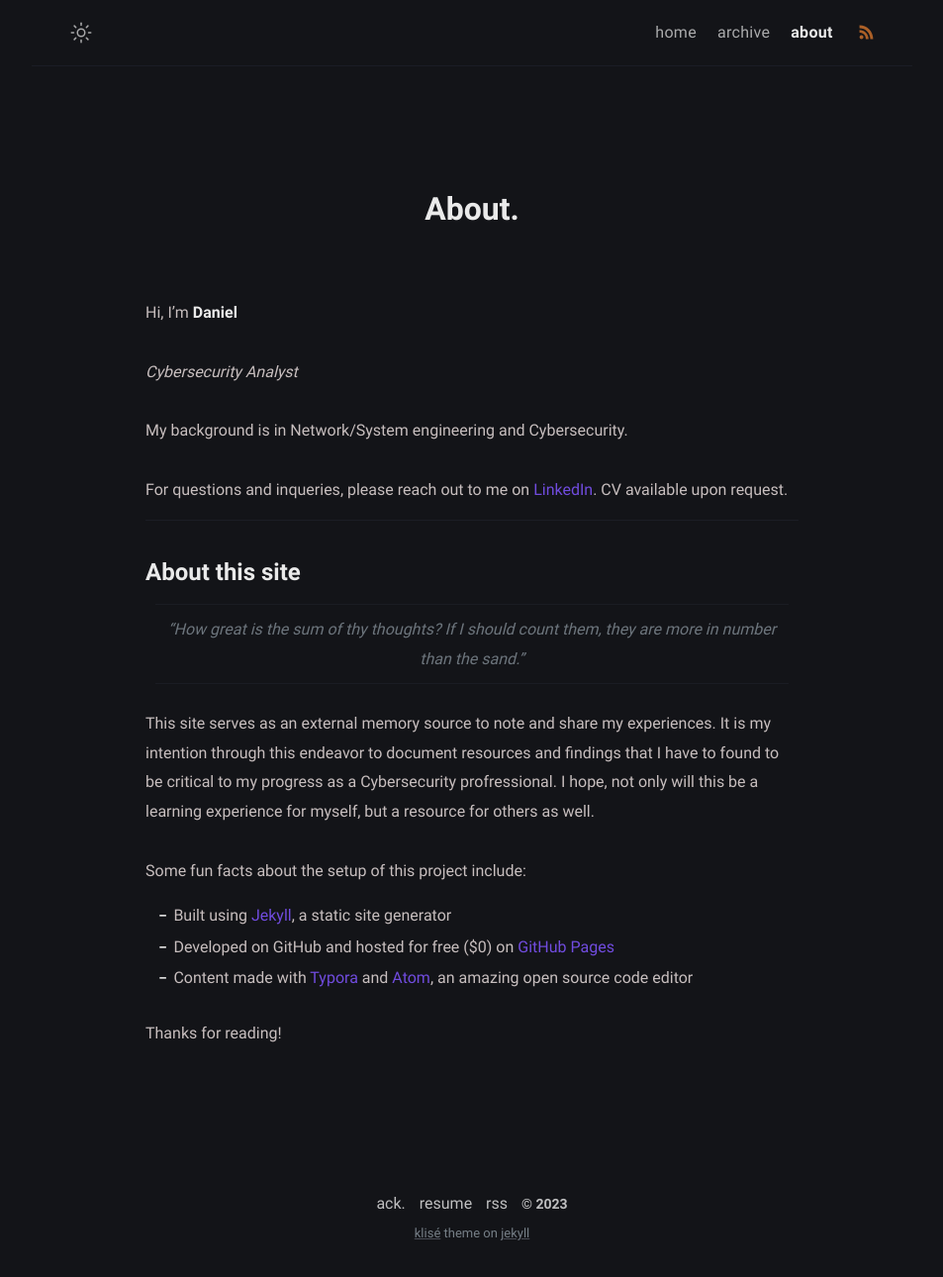
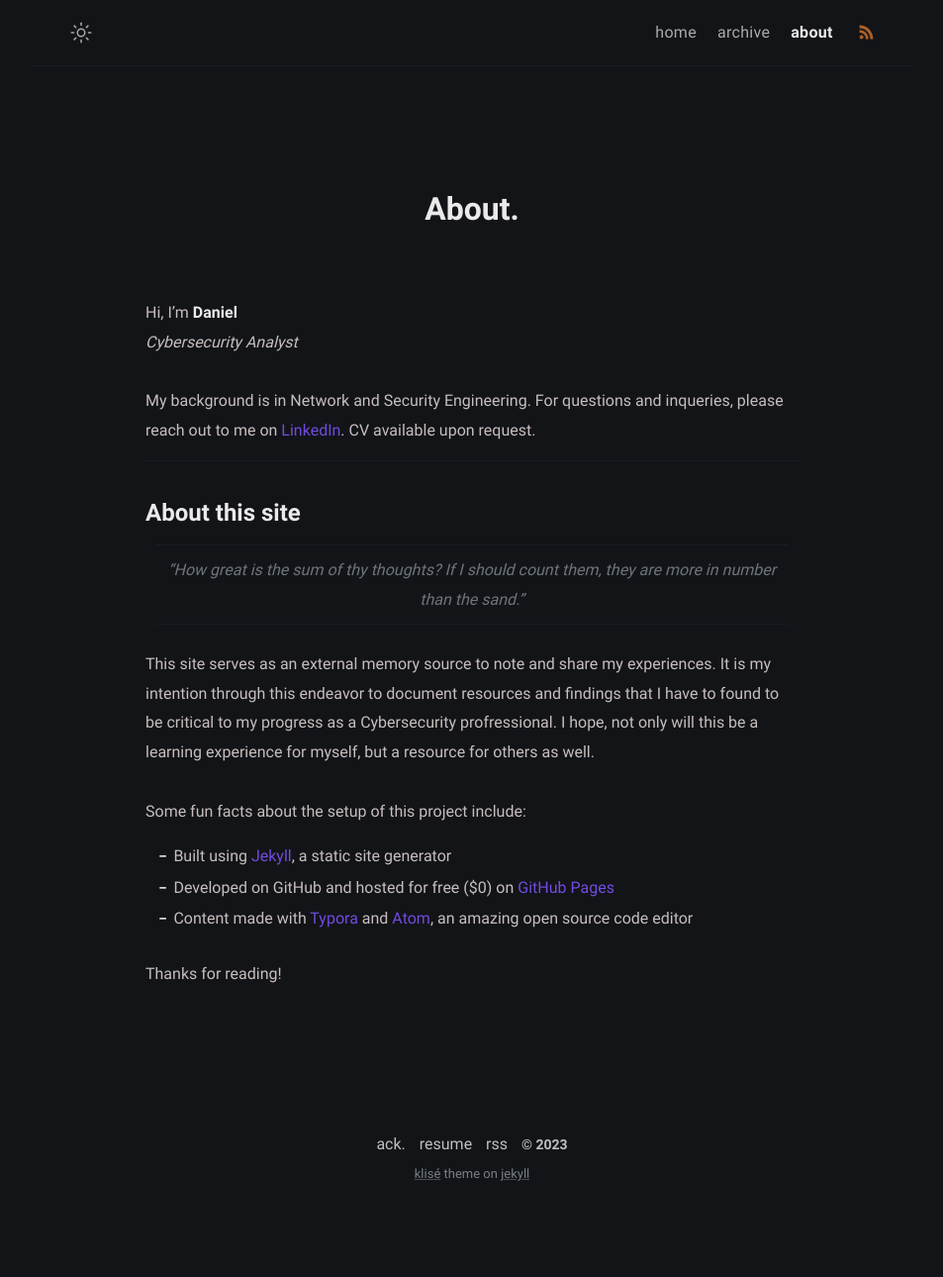
Before and after one commit to dadavidson/dadavidson-blog, a Jekyll site: the page built from about.md, in a window 1280 px wide. Shown: the whole page at 99% size, without its empty margins (163-1116 px from the left). Built offline with Jekyll 4.4.1, drawn with Linux system fonts in a browser that asks for light colours; after the commit the page ends 1230 px from its top, so only the background shows below that.

Commit message:
Update about.md

```diff
--- a/about.md
+++ b/about.md
@@ -6,11 +6,9 @@ weight: 3
 ---
 
 Hi, I'm **Daniel** <br>
-
 *Cybersecurity Analyst*
 
-My background is in Network/System engineering and Cybersecurity.
-
+My background is in Network and Security Engineering.
 For questions and inqueries, please reach out to me on [LinkedIn](https://linkedin.com/in/danieldav). CV available upon request.
 
 ------
```
